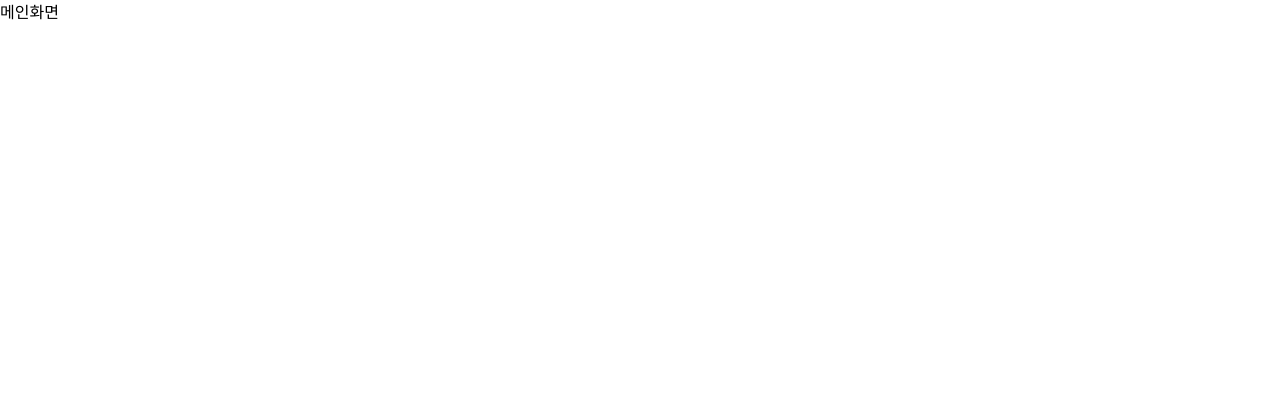
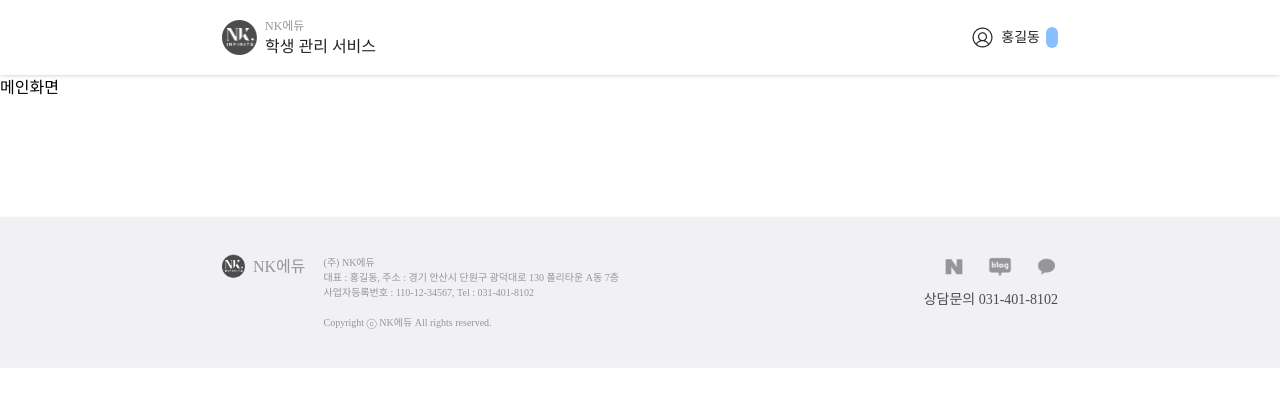
Before and after one commit to Dragonite-Lee/NK_develop_front, a React (Create React App) app: page / in a window 1280 px wide. Shown: the top 406 px of the page. Built offline with nearby package versions, Linux system fonts and the light colour scheme; a web font is replaced by a local one.

Commit message:
login후 header footer 1차 개발 완료 반응형 미세조정예정

```diff
--- a/src/components/Footer.js
+++ b/src/components/Footer.js
@@ -5,15 +5,15 @@ import snsKakao from "../assets/footer/sns_kakao.png"
 
 const Footer = () => {
   return (
-    <footer className="w-full flex items-center justify-between px-[222px] py-[38px] bg-border h-[141px] relative translate-y-[78%]">
-      <div className="flex items-start justify-center gap-[18px]">
+    <footer className="w-full flex tablet:flex-row mobile:flex-col tablet:items-start mobile:items-start justify-between desktop:px-[222px] desktop:py-[38px] tablet:px-[24px] tablet:[24px] mobile:px-[20px] mobile:py-[38px] tablet:gap-0 mobile:gap-[20px] bg-border h-auto relative translate-y-[78%]">
+      <div className="flex desktop:flex-row tablet_change:flex-row mobile:flex-col items-start justify-center gap-[18px]">
         <div className="font-nanum_700 text-[16px] text-gray flex items-start justify-center gap-[8px]">
           <img src={footerLogo} alt="nk로고" className="w-[23px] h-[23px]" />
           <div>
             NK에듀
           </div>
         </div>
-        <div className="font-nanum_400 text-[10px] text-gray ">
+        <div className="font-nanum_400 text-[10px] text-gray">
           (주) NK에듀<br/>
           대표 : 홍길동, 주소 : 경기 안산시 단원구 광덕대로 130 폴리타운 A동 7층<br/>
           사업자등록번호 : 110-12-34567, Tel : 031-401-8102<br/><br/>
@@ -21,7 +21,7 @@ const Footer = () => {
           Copyright ⓒ NK에듀 All rights reserved.
         </div>
       </div>
-      <div>
+      <div className="tablet:self-auto mobile:self-end">
         <div className="flex items-center justify-end gap-[22px]">
           <img src={snsNaver} alt="sns로고" className="w-[24px] h-[24px]" />
           <img src={snsBlog} alt="sns로고" className="w-[24px] h-[24px]" />
--- a/src/components/Header.js
+++ b/src/components/Header.js
@@ -1,8 +1,110 @@
+import { Link } from "react-router-dom";
+
+import NKlogo from "../assets/NKlogo.png";
+import UserCircle from "../assets/header/UserCircle.png"
+import List from "../assets/header/List.png"
+
+const student_route = [
+  {
+    title: "숙제공지",
+    href: "#"
+  },
+  {
+    title: "숙제하기",
+    href: "#"
+  },
+  {
+    title: "선생님과 채팅",
+    href: "#"
+  }
+];
+
+const teacher_route = [
+  {
+    title: "우리반 관리",
+    href: "#"
+  },
+  {
+    title: "채팅하기",
+    href: "#"
+  },
+  {
+    title: "공지사항",
+    href: "#"
+  },
+  {
+    title: "학생 관리",
+    href: "#"
+  }
+];
+
+const parent_route = [
+  {
+    title: "학습태도 분석",
+    href: "#"
+  },
+  {
+    title: "선생님과 채팅",
+    href: "#"
+  },
+  {
+    title: "공지사항",
+    href: "#"
+  }
+];
+
 const Header = () => {
     const role = sessionStorage.getItem("role");
 
     return (
-        <div>{role}</div>
+        <header className="headerBorder desktop:px-[222px] tablet_change:px-[40px] mobile:px-[20px] py-[20px] flex items-center justify-between">
+          <div className="flex items-center justify-start gap-[8px] h-[35px]">
+            <img src={NKlogo} alt="NK로고" className="w-[35px] h-[35px]" />
+            <div>
+              <h1 className="font-nanum_700 text-[12px] text-gray">
+                NK에듀
+              </h1>
+              <h2 className="font-nanum_700 text-[16px] text-black">
+                학생 관리 서비스
+              </h2>
+            </div>
+          </div>
+          <div className="mobile:hidden tablet_change:flex justify-between gap-[44px] font-nanum_700 text-[16px] text-black">
+            {role === "학생" && student_route.map((item,id) => {
+              return (
+                <Link key={id} href={item.href}>
+                  {item.title}
+                </Link>
+              )
+            })}
+            {role === "선생님" && teacher_route.map((item,id) => {
+              return (
+                <Link key={id} href={item.href}>
+                  {item.title}
+                </Link>
+              )
+            })}
+            {role === "학부모" && parent_route.map((item,id) => {
+              return (
+                <Link key={id} href={item.href}>
+                  {item.title}
+                </Link>
+              )
+            })}
+          </div>
+          <div className="mobile:hidden tablet_change:flex items-center justify-between gap-[6px]" >
+            <img src={UserCircle} alt="user" className="w-[25px] h-[25px]" />
+            <div className="font-nanum_400 text-[14px] text-black">
+              홍길동 {/* 학생이름 들어갈 예정 */}
+            </div>
+            <div className={`font-nanum_700 text-[13px] text-white rounded-[8px] px-[6px] h-[21px] flex items-center justify-center
+              ${role === "학생" ? " bg-main1" : role === "선생님" ? " bg-main2" : " bg-main3"}`}
+            >
+              {role}
+            </div>
+          </div>
+          <img src={List} alt="listbar" className="w-[32px] h-[32px] mobile:block tablet_change:hidden" />
+        </header>
     )
 }
 
--- a/src/container/Main.js
+++ b/src/container/Main.js
@@ -1,3 +1,4 @@
+import Footer from "../components/Footer";
 import Header from "../components/Header";
 
 const Main = () => {
@@ -7,7 +8,7 @@ const Main = () => {
       <div>
       메인화면
       </div>
-
+      <Footer />
     </>
    );
 }
--- a/src/index.css
+++ b/src/index.css
@@ -37,4 +37,7 @@ body {
     box-shadow: 0px 0px 4px 0px rgba(0, 0, 0, 0.25);
     backdrop-filter: blur(21px);
   }
+  .headerBorder {
+    box-shadow: 0px 0px 4px 0px rgba(0, 0, 0, 0.25);
+  }
 }
--- a/tailwind.config.js
+++ b/tailwind.config.js
@@ -7,7 +7,9 @@ module.exports = {
     extend: {},
     screens: {
       'desktop' : '1240px',
-      'tablet' : '600px'
+      'tablet_change' : '768px',
+      'tablet' : '600px',
+      'mobile' : '280px'
     },
     fontFamily: {
       'nanum_700' : ['nanum_700'],
```
Also changed, not shown: src/assets/header/List.png (added), src/assets/header/UserCircle.png (added).
